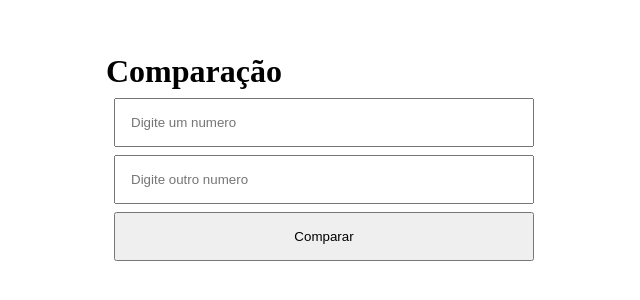
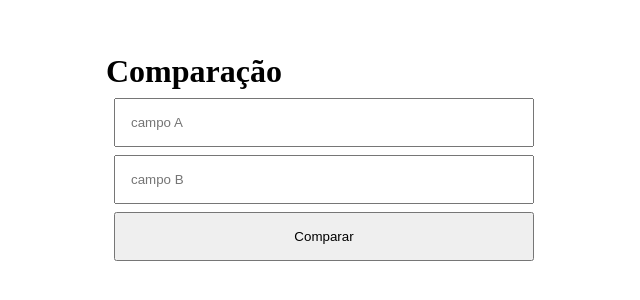
Before and after one commit to nicolasfari/exercicio_html_js, a plain HTML site: page index.html in a window 1280 px wide. Shown: the part 112-412 px from the top of the page, 339-979 px from the left. Drawn offline with Linux system fonts and the light colour scheme.

Commit message:
atualizações

```diff
--- a/index.html
+++ b/index.html
@@ -10,8 +10,8 @@
     <div class="container">
         <form id="formulario">
             <h1 class="name">Comparação</h1>
-            <input type="number" id="number1" placeholder="Digite um numero" required>
-            <input type="number" id="number2" placeholder="Digite outro numero" required>
+            <input type="number" id="number1" placeholder="campo A" required>
+            <input type="number" id="number2" placeholder="campo B" required>
             <button type="submit" id="submit" onclick="verificar()">Comparar</button>
         </form>
     </div>
```
